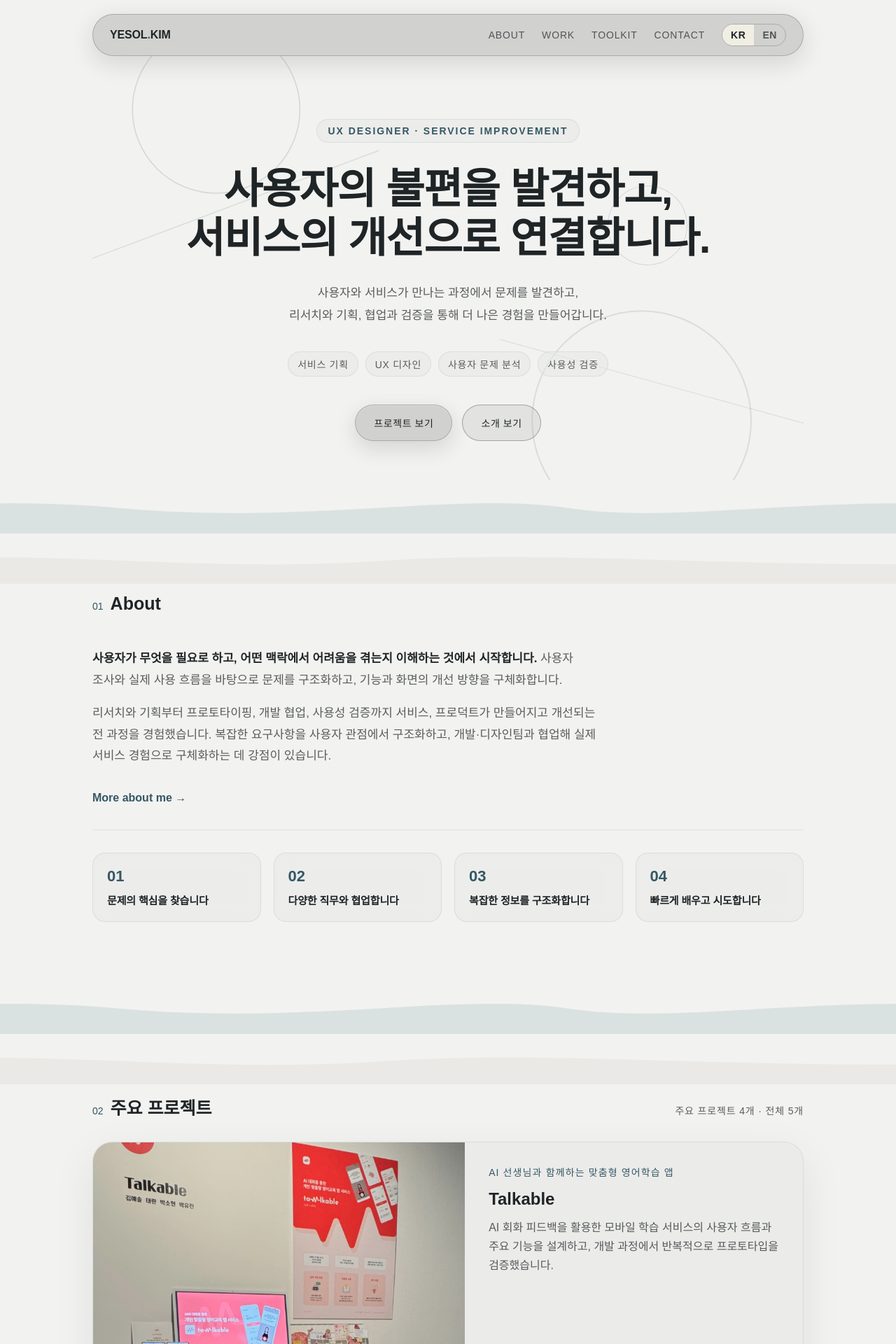
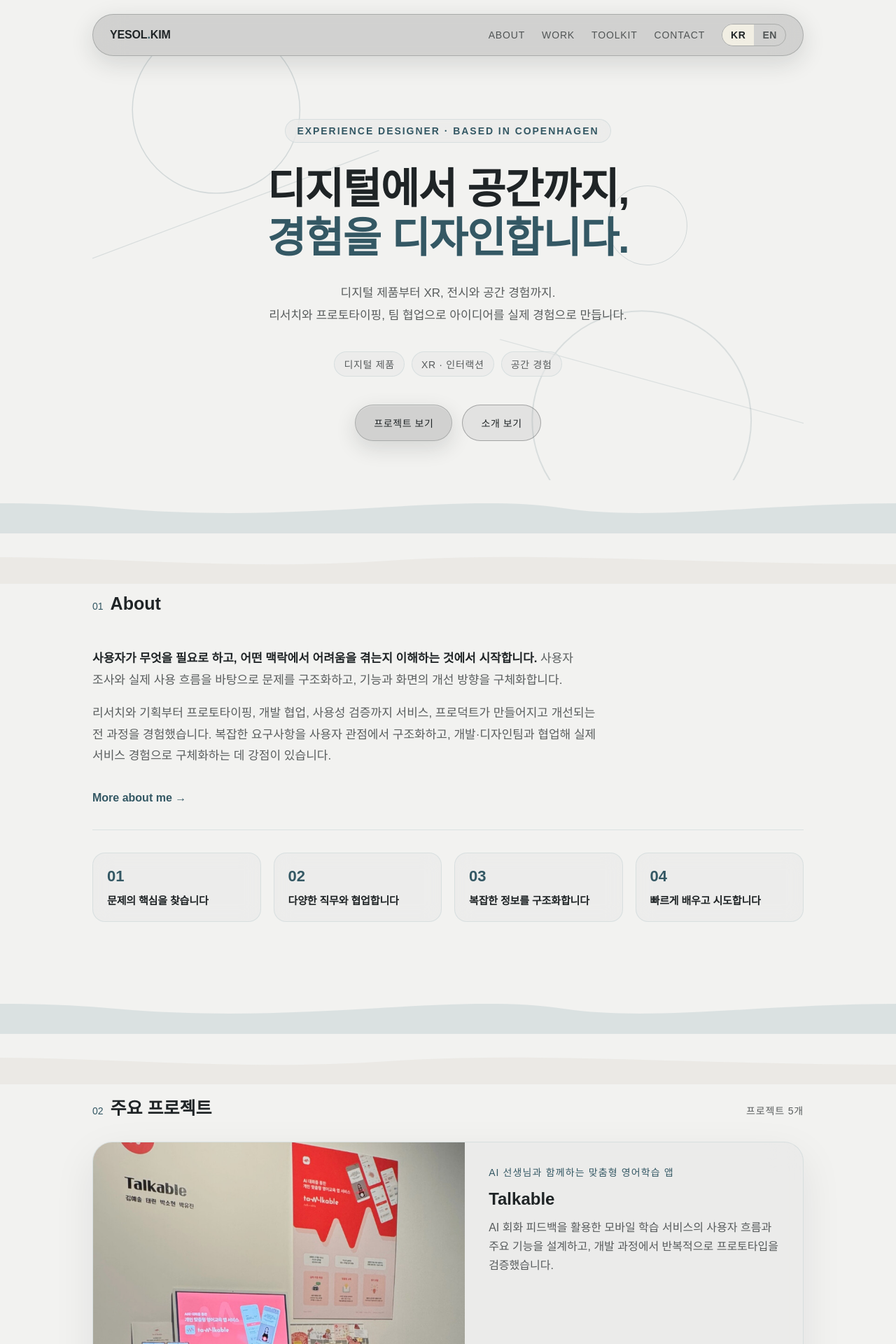
Before and after one commit to yesolthee01/portfolio, a React (Vite) app: page / in a window 1280 px wide. Shown: the top 1920 px of the page at 70% size. Built offline with nearby package versions, Linux system fonts and the light colour scheme; a web font is replaced by a local one.

Commit message:
Update portfolio copy, project cards, and language support

```diff
--- a/src/components/ShortWorkCard.tsx
+++ b/src/components/ShortWorkCard.tsx
@@ -11,6 +11,7 @@ import { useInView } from '../hooks/useInView';
 export function ShortWorkCard({ project }: { project: Project }) {
   const { lang } = useLanguage();
   const card = project.card[lang];
+  const tags = lang === 'en' ? (project.tagsEn ?? project.tags) : project.tags;
   const result = project.resultLine?.[lang];
   const hasCaseStudy = Boolean(project.caseStudy && project.process);
   // Own scroll-reveal, independent of sibling cards — see the SCROLL
@@ -26,7 +27,7 @@ export function ShortWorkCard({ project }: { project: Project }) {
       <p className="short-card-desc">{card.desc}</p>
       {result && <p className="short-card-result">→ {result}</p>}
       <div className="tag-row">
-        {project.tags.map((tag) => (
+        {tags.map((tag) => (
           <span className={`tag glass medium-${project.medium}`} key={tag}>
             {tag}
           </span>
--- a/src/components/WorkCard.tsx
+++ b/src/components/WorkCard.tsx
@@ -7,6 +7,7 @@ import { useInView } from '../hooks/useInView';
 export function WorkCard({ project }: { project: Project }) {
   const { lang } = useLanguage();
   const card = project.card[lang];
+  const tags = lang === 'en' ? (project.tagsEn ?? project.tags) : project.tags;
   // Own scroll-reveal, independent of sibling cards — see the SCROLL
   // REVEAL block in global.css.
   const { ref, inView } = useInView<HTMLAnchorElement>(0.2);
@@ -21,7 +22,7 @@ export function WorkCard({ project }: { project: Project }) {
         <h3 className="card-title">{card.title}</h3>
         <p className="card-desc">{card.desc}</p>
         <div className="tag-row">
-          {project.tags.map((tag) => (
+          {tags.map((tag) => (
             <span className={`tag glass medium-${project.medium}`} key={tag}>
               {tag}
             </span>
--- a/src/data/projects.ts
+++ b/src/data/projects.ts
@@ -24,6 +24,7 @@ export const projects: Project[] = [
     tier: 'full',
     medium: 'spatial',
     tags: ['사용자 테스트', '인터랙션 설계', '개발 협업', '반복 개선'],
+    tagsEn: ['User Testing', 'Interaction Design', 'Development Collaboration', 'Iterative Design'],
     images: {
       thumb: '/images/work/midnight-carnival/thumb.jpg',
       hero: 'https://img.youtube.com/vi/sJRy-V2xb8I/hqdefault.jpg',
@@ -232,9 +233,10 @@ export const projects: Project[] = [
   {
     slug: 'outdoor-dome',
     order: 5,
-    tier: 'short',
+    tier: 'full',
     medium: 'spatial',
     tags: ['공간 경험 설계', '전시 기획', '사용자 경험'],
+    tagsEn: ['Spatial Experience Design', 'Exhibition Planning', 'User Experience'],
     images: {
       thumb: '/images/work/outdoor-dome/thumb.jpg',
       hero: '/images/work/outdoor-dome/hero-1.jpg',
@@ -388,6 +390,7 @@ export const projects: Project[] = [
     tier: 'full',
     medium: 'ai',
     tags: ['모바일 서비스 기획', '사용성 테스트', 'UX 설계', '개발 협업'],
+    tagsEn: ['Mobile App Planning', 'Usability Testing', 'UX Design', 'Development Collaboration'],
     images: {
       thumb: '/images/work/talkable/thumb.jpg',
       hero: '/images/work/talkable/hero-1.jpg',
@@ -659,6 +662,7 @@ export const projects: Project[] = [
     tier: 'full',
     medium: 'spatial',
     tags: ['사용자 리서치', '콘텐츠 기획', '산학협력'],
+    tagsEn: ['User Research', 'Content Planning', 'Industry–Academia Collaboration'],
     images: {
       thumb: 'https://img.youtube.com/vi/IvBbAEDmrlk/hqdefault.jpg',
       hero: 'https://img.youtube.com/vi/IvBbAEDmrlk/hqdefault.jpg',
@@ -881,6 +885,7 @@ export const projects: Project[] = [
     tier: 'full',
     medium: 'app',
     tags: ['사용자 조사', '정보 구조', '서비스 개선', '사용성 검증'],
+    tagsEn: ['User Research', 'Information Architecture', 'Service Improvement', 'Usability Validation'],
     images: {
       thumb: '/images/work/skoleplan/thumb.jpg',
       hero: '/images/work/skoleplan/hero-1.jpg',
--- a/src/data/site.ts
+++ b/src/data/site.ts
@@ -64,15 +64,15 @@ export const siteCopy: Localized<{
   kr: {
     nav: { work: 'Work', ai: 'Toolkit', about: 'About', contact: 'Contact' },
     hero: {
-      eyebrow: 'UX DESIGNER · SERVICE IMPROVEMENT',
-      headline: '사용자의 불편을 발견하고,\n서비스의 개선으로 연결합니다.',
-      subLine1: '사용자와 서비스가 만나는 과정에서 문제를 발견하고,',
-      subLine2: '리서치와 기획, 협업과 검증을 통해 더 나은 경험을 만들어갑니다.',
-      chips: ['서비스 기획', 'UX 디자인', '사용자 문제 분석', '사용성 검증'],
+  eyebrow: 'EXPERIENCE DESIGNER · BASED IN COPENHAGEN',
+  headline: '디지털에서 공간까지,\n**경험을 디자인합니다.**',
+  subLine1: '디지털 제품부터 XR, 전시와 공간 경험까지.',
+  subLine2: '리서치와 프로토타이핑, 팀 협업으로 아이디어를 실제 경험으로 만듭니다.',
+  chips: ['디지털 제품', 'XR · 인터랙션', '공간 경험'],
   ctaWork: '프로젝트 보기',
   ctaAbout: '소개 보기',
 },
-    work: { title: '주요 프로젝트', meta: '주요 프로젝트 4개 · 전체 5개' },
+work: { title: '주요 프로젝트', meta: '프로젝트 5개' },
     moreWork: {
       title: 'More Work',
       badge: 'SOON',
@@ -109,7 +109,7 @@ export const siteCopy: Localized<{
               title: '웹 개발 (JavaScript 등)',
               desc: '프로토타입을 실제 동작하는 웹으로 직접 구현할 수 있습니다.',
             },
-            { mark: 'Un', markBg: '#333f43', title: 'Unity (C++ / C#)', desc: '인터랙티브 콘텐츠와 게임 메커니즘을 코드로 직접 구현합니다.' },
+            { mark: 'Un', markBg: '#333f43', title: 'Unity', desc: '인터랙티브 콘텐츠와 게임 메커니즘을 코드로 직접 구현합니다.' },
           ],
         },
       ],
@@ -273,15 +273,15 @@ export const siteCopy: Localized<{
   en: {
     nav: { work: 'Work', ai: 'Toolkit', about: 'About', contact: 'Contact' },
     hero: {
-      eyebrow: 'USER EXPERIENCE DESIGNER — BASED IN COPENHAGEN, FROM SEOUL',
-      headline: 'Good Design Starts\nwith the **Right Questions**.',
-      subLine1: 'From digital products to XR and spatial experiences,',
-      subLine2: 'I observe user behavior to design the best possible experience.',
-      chips: ['DIGITAL PRODUCT', 'SPATIAL / XR', 'EXPERIENCE'],
+  eyebrow: 'EXPERIENCE DESIGNER · BASED IN COPENHAGEN',
+  headline: 'Designing experiences\nacross **screens and spaces**.',
+  subLine1: 'From digital products to XR and spatial experiences.',
+  subLine2: 'Working with teams to research, prototype, and deliver experiences.',
+  chips: ['DIGITAL PRODUCTS', 'XR & INTERACTION', 'SPATIAL EXPERIENCES'],
   ctaWork: 'VIEW SELECTED WORK →',
   ctaAbout: 'ABOUT ME',
 },
-    work: { title: 'Selected Work', meta: '4 PROJECTS · 1 MORE' },
+work: { title: 'Selected Work', meta: '5 PROJECTS' },
     moreWork: {
       title: 'More Work',
       badge: 'SOON',
@@ -318,7 +318,7 @@ export const siteCopy: Localized<{
               title: 'Web Development (JavaScript, etc.)',
               desc: 'Able to build prototypes into fully working web experiences directly.',
             },
-            { mark: 'Un', markBg: '#333f43', title: 'Unity (C++ / C#)', desc: 'Implements interactive content and game mechanics directly in code.' },
+            { mark: 'Un', markBg: '#333f43', title: 'Unity', desc: 'Implements interactive content and game mechanics directly in code.' },
           ],
         },
       ],
--- a/src/data/types.ts
+++ b/src/data/types.ts
@@ -266,7 +266,7 @@ export interface Project {
   tier: 'full' | 'short';
   medium: Medium;
   tags: string[];
-  images: {
+  tagsEn?: string[];  images: {
     thumb: string;
     hero: string;
   };
--- a/src/i18n/LanguageContext.tsx
+++ b/src/i18n/LanguageContext.tsx
@@ -13,13 +13,16 @@ interface LanguageContextValue {
 const LanguageContext = createContext<LanguageContextValue | null>(null);
 
 function getInitialLang(): Lang {
-  // Korean is the default setting site-wide — a first-time visitor
-  // always lands in Korean regardless of browser/OS locale. Once someone
-  // explicitly switches (via the KR/EN toggle), that choice is
-  // remembered via STORAGE_KEY as before.
   if (typeof window === 'undefined') return 'kr';
+
+  // 링크에 지정된 언어를 먼저 적용
+  const urlLang = new URLSearchParams(window.location.search).get('lang');
+  if (urlLang === 'kr' || urlLang === 'en') return urlLang;
+
+  // 링크에 언어가 없으면 이전에 선택한 언어 사용
   const stored = window.localStorage.getItem(STORAGE_KEY);
   if (stored === 'kr' || stored === 'en') return stored;
+
   return 'kr';
 }
 
```
Lines whose indentation alone changed are shown as unchanged.
